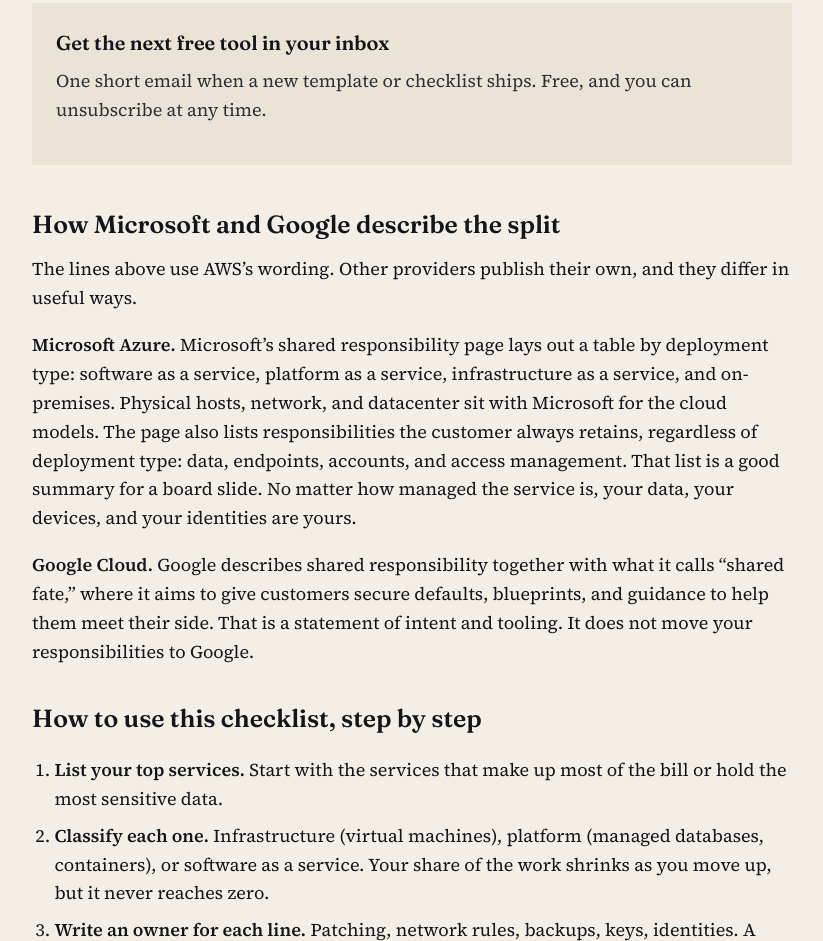
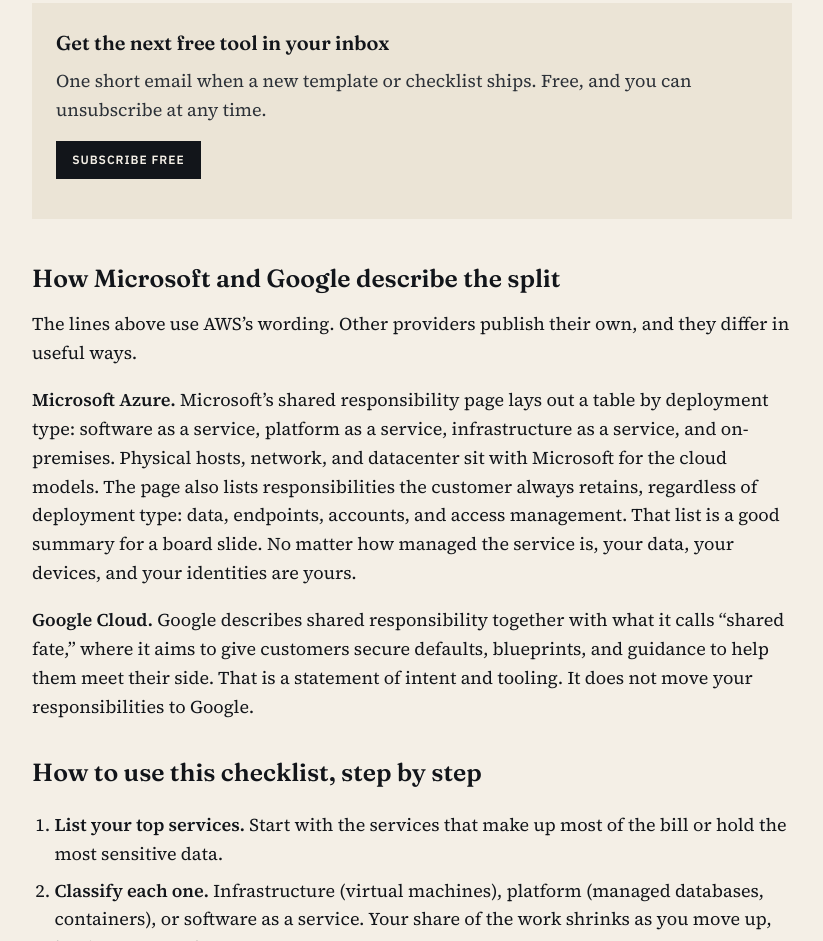
Before and after one commit to empt1012-coder/circuit-capital, a website: page guides/cloud-shared-responsibility-checklist.html in a window 1280 px wide. Shown: the part 1855-2796 px from the top of the page, without its empty margins (228-1051 px from the left). Drawn offline with Linux system fonts and the light colour scheme.

Commit message:
Replace non-rendering Beehiiv embed in tool/guide subscribe blocks with Subscribe free button (#33)

```diff
--- a/guides/cloud-shared-responsibility-checklist.html
+++ b/guides/cloud-shared-responsibility-checklist.html
@@ -129,7 +129,7 @@
         <section class="newsletter newsletter--inline" aria-labelledby="tool-subscribe-heading">
           <h2 id="tool-subscribe-heading">Get the next free tool in your inbox</h2>
           <p>One short email when a new template or checklist ships. Free, and you can unsubscribe at any time.</p>
-          <script async src="https://subscribe-forms.beehiiv.com/v3/loader.js" data-beehiiv-form="d0ebd95b-cec8-4f1a-b043-2c8b7c8087b9"></script>
+      <p><a class="btn btn--ink" href="https://emilios-newsletter-7fd333.beehiiv.com/subscribe" rel="noopener">Subscribe free</a></p>
         </section>
         <h2 id="others">How Microsoft and Google describe the split</h2>
         <p>The lines above use AWS’s wording. Other providers publish their own, and they differ in useful ways.</p>
```
Also changed, not shown: guides/cyber-insurance-checklist-2026.html (+1 -1 lines), guides/cyber-insurance-controls-checklist.html (+1 -1 lines), guides/it-risk-register-excel.html (+1 -1 lines), guides/risk-exception-register-template.html (+1 -1 lines), guides/software-renewal-tracker-template.html (+1 -1 lines), tools/8k-materiality-worksheet.html (+1 -1 lines), tools/agent-access-limit.html (+1 -1 lines), tools/agent-inventory.html (+1 -1 lines), tools/ai-cost-per-task.html (+1 -1 lines), tools/risk-exception-register.html (+1 -1 lines), tools/sbom-request-pack.html (+1 -1 lines), tools/software-renewal-scorecard.html (+1 -1 lines), tools/token-cost-margin.html (+1 -1 lines), tools/vendor-claim-checker.html (+1 -1 lines).
